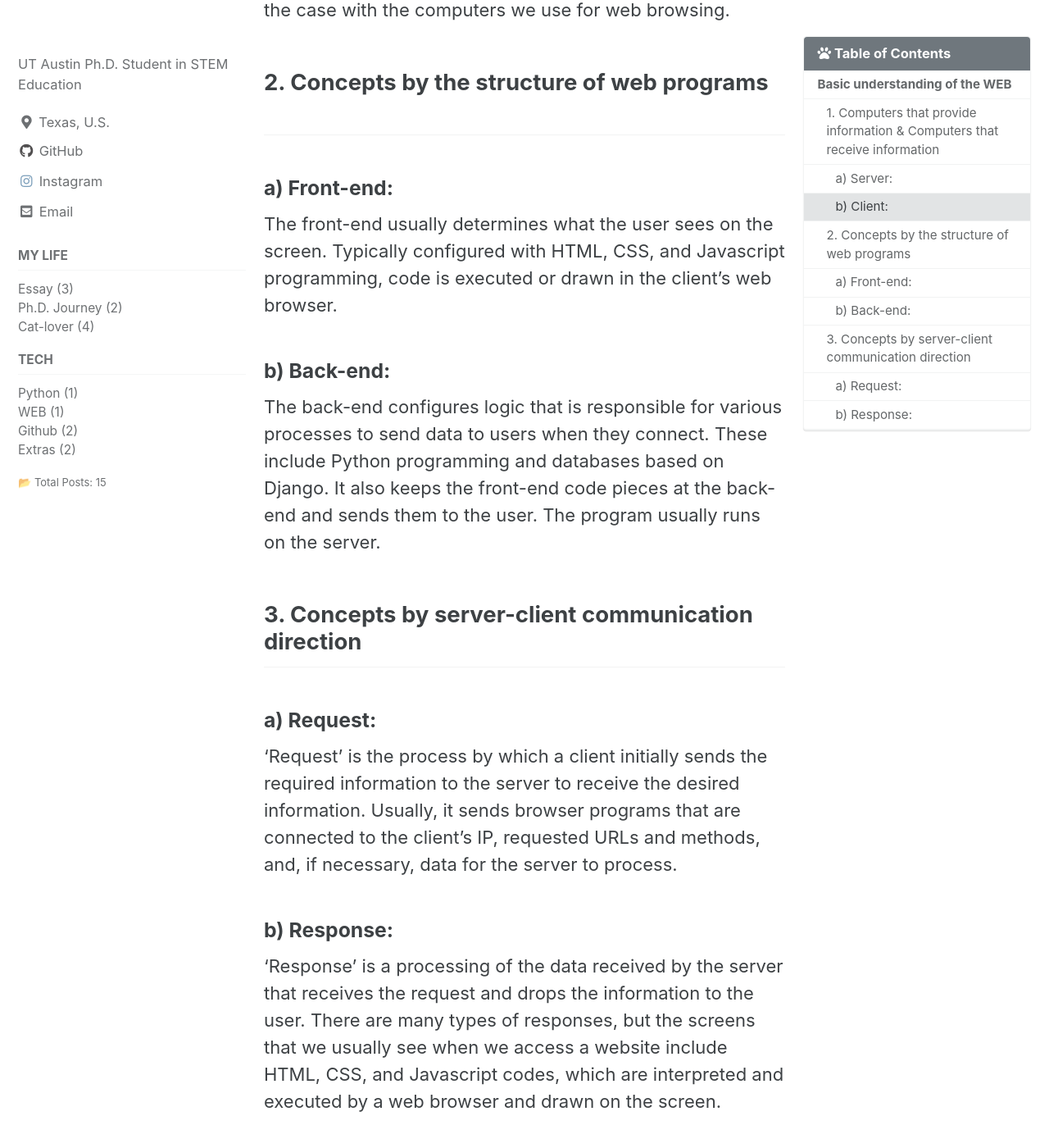
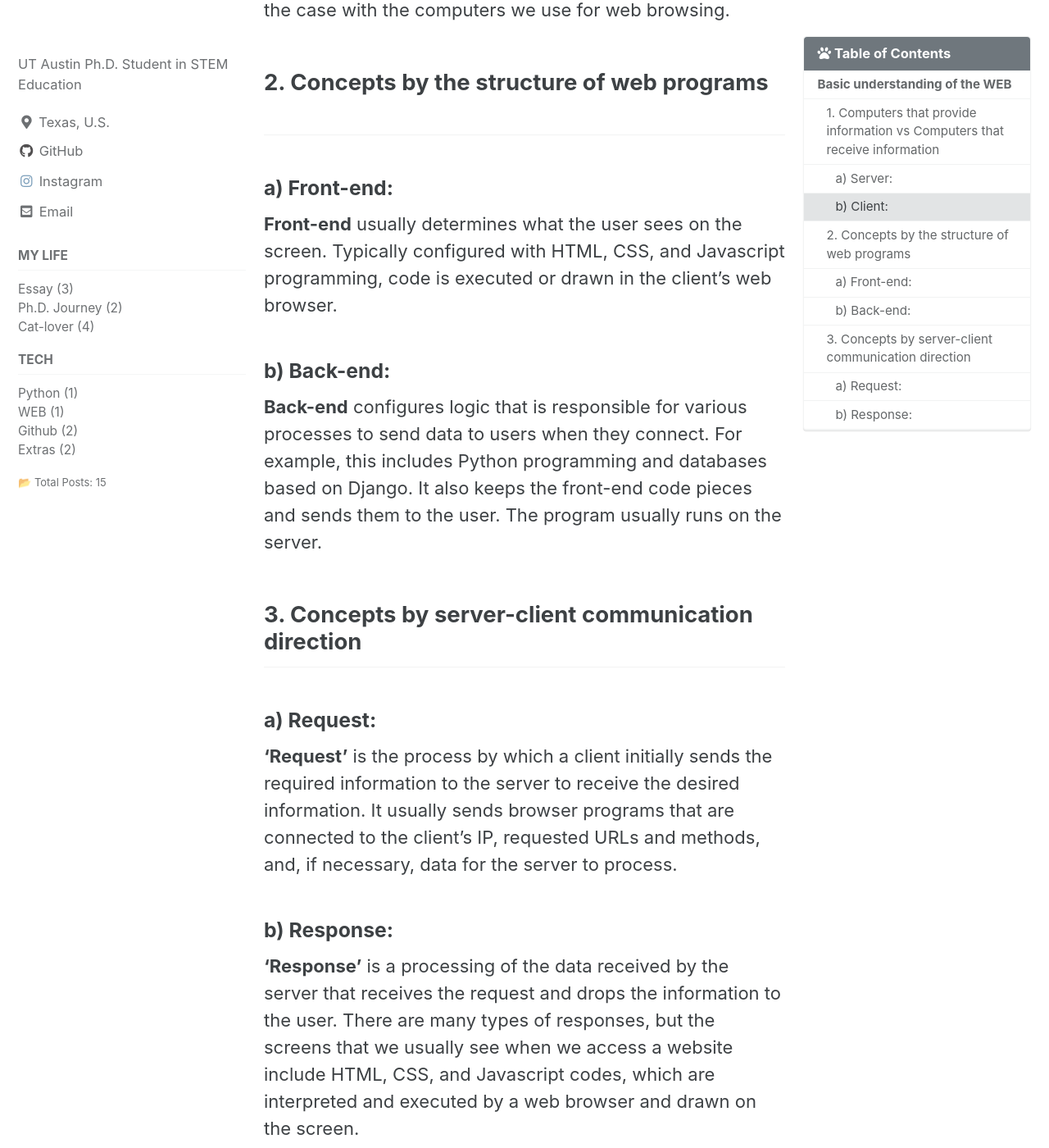
Before and after one commit to HakeoungLee/HakeoungLee.github.io, a Jekyll site: the page built from _posts/2021-05-22-webbasic.md, in a window 1280 px wide and 1400 px high, scrolled down 1039 px. Shown: the whole window at 82% size. Built offline with Jekyll 4.4.1, drawn with Linux system fonts in a browser that asks for light colours; cached includes are drawn as plain includes; comment, search, counter and statistics services are not loaded; some of the changed text lies outside the part shown.

Commit message:
Update 2021-05-22-webbasic.md

```diff
--- a/_posts/2021-05-22-webbasic.md
+++ b/_posts/2021-05-22-webbasic.md
@@ -13,30 +13,30 @@ title:  "WEB: Basic Understanding"
 
 # Basic understanding of the WEB
 
-WEB is commonly referred to as the World Wide Web. WEB refers to networks that connect multiple computers through a connection called the Internet to share information with each other.
+WEB is commonly referred to as the World Wide Web. It refers to networks that connect multiple computers through a connection called the Internet to share information with each other.
 
-Depending on how you view this WEB, the following concepts arise:
+Following concepts are essential when trying to understand WEB:
 
-## 1. Computers that provide information & Computers that receive information
+## 1. Computers that provide information vs Computers that receive information
 
 ### a) Server:
-A server occupies a fixed address (Domain, Static IP, etc.) to provide information and provides the information needed for visiting computers. This is the case with the websites we usually access.
+A **server** occupies a fixed address (Domain, Static IP, etc.) to provide information and provides the information needed for visiting computers. This is the case with the websites we usually access.
 
 ### b) Client:
-A client is a computer that finds and connects to a server for information. Normally, the server is accessed over an Internet connection without a fixed address. This is generally the case with the computers we use for web browsing.
+A **client** is a computer that finds and connects to a server for information. Normally, the server is accessed over an Internet connection without a fixed address. This is generally the case with the computers we use for web browsing.
 
 ## 2. Concepts by the structure of web programs
 
 ### a) Front-end:
-The front-end usually determines what the user sees on the screen. Typically configured with HTML, CSS, and Javascript programming, code is executed or drawn in the client's web browser.
+**Front-end** usually determines what the user sees on the screen. Typically configured with HTML, CSS, and Javascript programming, code is executed or drawn in the client's web browser.
 
 ### b) Back-end:
-The back-end configures logic that is responsible for various processes to send data to users when they connect. These include Python programming and databases based on Django. It also keeps the front-end code pieces at the back-end and sends them to the user. The program usually runs on the server.
+**Back-end** configures logic that is responsible for various processes to send data to users when they connect. For example, this includes Python programming and databases based on Django. It also keeps the front-end code pieces and sends them to the user. The program usually runs on the server.
 
 ## 3. Concepts by server-client communication direction
 
 ### a) Request:
-'Request' is the process by which a client initially sends the required information to the server to receive the desired information. Usually, it sends browser programs that are connected to the client's IP, requested URLs and methods, and, if necessary, data for the server to process.
+**'Request'** is the process by which a client initially sends the required information to the server to receive the desired information. It usually sends browser programs that are connected to the client's IP, requested URLs and methods, and, if necessary, data for the server to process.
 
 ### b) Response:
-'Response' is a processing of the data received by the server that receives the request and drops the information to the user. There are many types of responses, but the screens that we usually see when we access a website include HTML, CSS, and Javascript codes, which are interpreted and executed by a web browser and drawn on the screen.
+**'Response'** is a processing of the data received by the server that receives the request and drops the information to the user. There are many types of responses, but the screens that we usually see when we access a website include HTML, CSS, and Javascript codes, which are interpreted and executed by a web browser and drawn on the screen.
```
